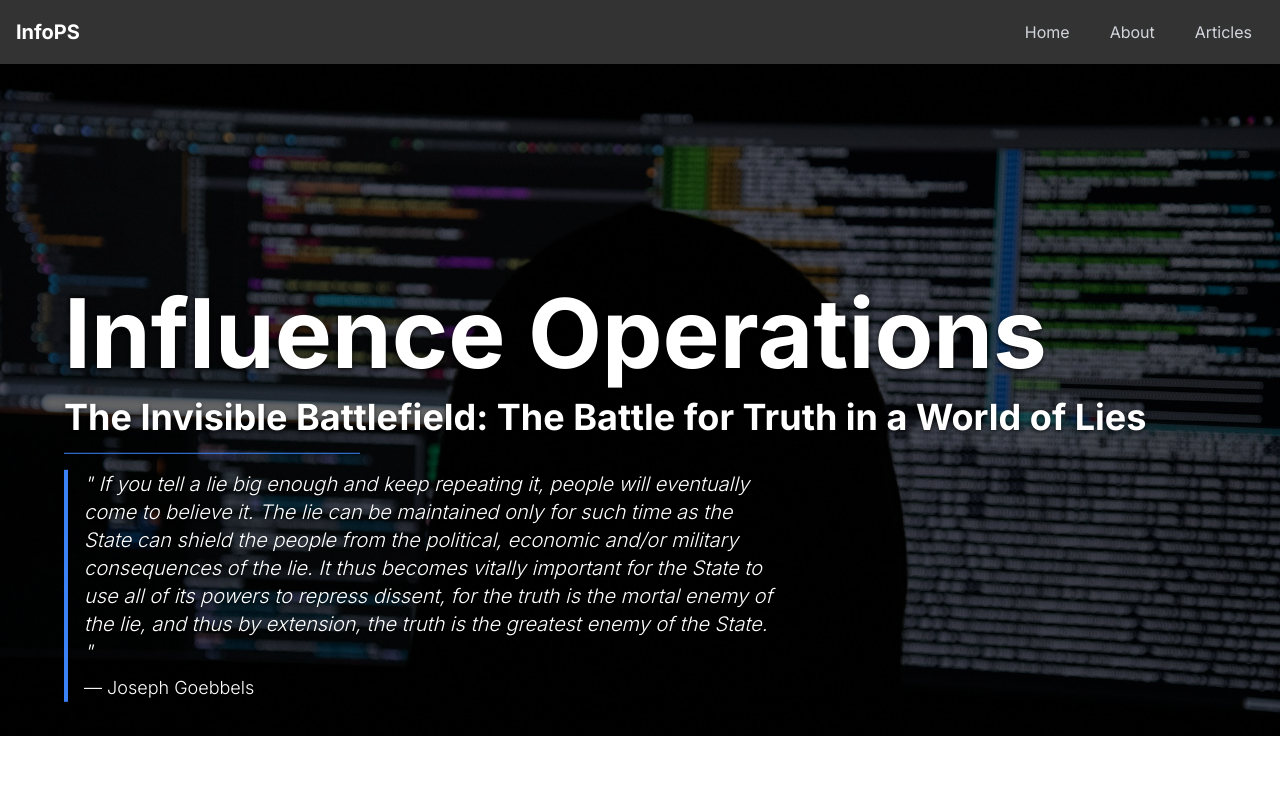
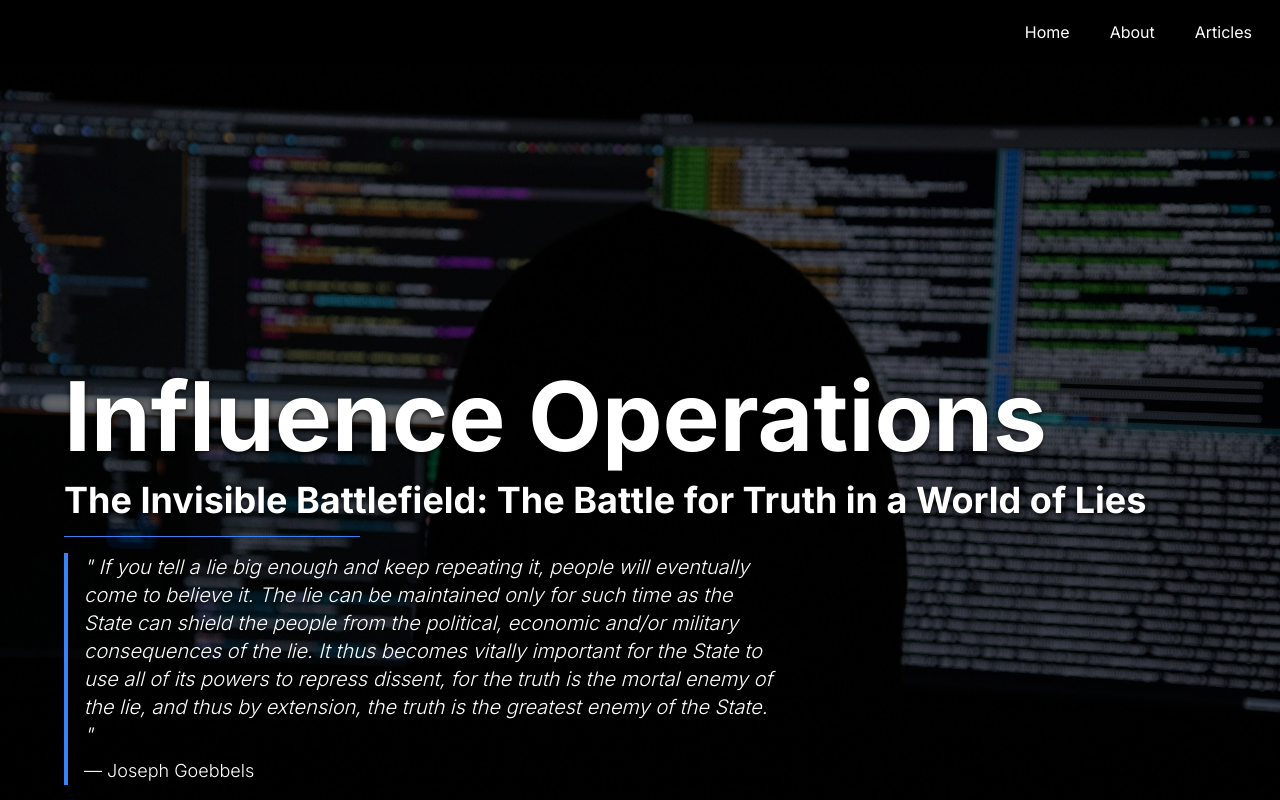
Before and after one commit to twelsh37/infops, a Next.js app: page / in a window 1280 px wide. Shown: the top 800 px of the page. Built offline with nearby package versions, Linux system fonts and the light colour scheme.

Commit message:
Fixed navbar

```diff
--- a/app/components/HomeSection.tsx
+++ b/app/components/HomeSection.tsx
@@ -7,8 +7,8 @@ interface HomeSectionProps {
 
 const HomeSection = ({ id }: HomeSectionProps) => {
   return (
-    <section id={id} className="w-full h-[calc(100vh-64px)] relative pt-16">
-      <div className="w-full h-full relative -mt-16">
+    <section id={id} className="w-full h-screen relative z-0">
+      <div className="absolute inset-0">
         <Image
           src="/kevin-horvat-cyber-warfare.jpg"
           alt="Information warfare illustration"
@@ -17,7 +17,7 @@ const HomeSection = ({ id }: HomeSectionProps) => {
           className="object-cover object-top"
           sizes="100vw"
         />
-        {/* 60% opaque black overlay */}
+        {/* Black overlay */}
         <div className="absolute inset-0 bg-black/60" />
 
         {/* Text overlay */}
@@ -31,13 +31,14 @@ const HomeSection = ({ id }: HomeSectionProps) => {
           <hr className="w-1/4 border-t border-blue-500 mb-4 shadow-lg" />
           <blockquote className="border-l-4 border-blue-500 pl-4 mb-4 max-w-[60%]">
             <p className="text-base sm:text-lg md:text-xl text-white font-light italic drop-shadow-[0_1px_1px_rgba(0,0,0,0.4)]">
-              &quot; If you tell a lie big enough and keep repeating it, people will
-              eventually come to believe it. The lie can be maintained only for
-              such time as the State can shield the people from the political,
-              economic and/or military consequences of the lie. It thus becomes
-              vitally important for the State to use all of its powers to
-              repress dissent, for the truth is the mortal enemy of the lie, and
-              thus by extension, the truth is the greatest enemy of the State. &quot;
+              &quot; If you tell a lie big enough and keep repeating it, people
+              will eventually come to believe it. The lie can be maintained only
+              for such time as the State can shield the people from the
+              political, economic and/or military consequences of the lie. It
+              thus becomes vitally important for the State to use all of its
+              powers to repress dissent, for the truth is the mortal enemy of
+              the lie, and thus by extension, the truth is the greatest enemy of
+              the State. &quot;
             </p>
             <footer className="text-base sm:text-lg text-white font-light mt-2 drop-shadow-[0_1px_1px_rgba(0,0,0,0.4)]">
               — Joseph Goebbels
--- a/app/components/Navbar.tsx
+++ b/app/components/Navbar.tsx
@@ -6,41 +6,54 @@ import { usePathname } from "next/navigation";
 
 const Navbar = () => {
   const pathname = usePathname();
+  const isArticlePage = pathname?.includes("/articles");
 
-  // Scroll function for home page sections
   const scrollToSection = (id: string) => {
     if (pathname === "/") {
       const element = document.getElementById(id);
       if (element) element.scrollIntoView({ behavior: "smooth" });
     } else {
-      // Navigate to home page first then scroll
       window.location.href = `/#${id}`;
     }
   };
 
   return (
-    <nav className="fixed top-0 left-0 w-full bg-black/80 backdrop-blur-sm z-50">
+    <div className="fixed top-0 left-0 w-full z-50">
+      <nav
+        className={`w-full backdrop-blur-[2px] transition-all duration-300 ${
+          isArticlePage ? "bg-white/80 text-black" : "bg-black/100 text-white"
+        }`}
+      >
         <div className="max-w-7xl mx-auto px-4">
-        <div className="flex items-center justify-between h-16">
-          <Link href="/" className="text-white font-bold text-xl">
-            InfoPS
-          </Link>
+          <div className="flex items-center justify-end h-16">
             <div className="flex space-x-4">
               <button
                 onClick={() => scrollToSection("home")}
-              className="text-gray-300 hover:text-white px-3 py-2 rounded-md cursor-pointer"
+                className={`px-3 py-2 rounded-md cursor-pointer transition-colors duration-300 ${
+                  isArticlePage
+                    ? "text-black hover:text-amber-600"
+                    : "text-white hover:text-amber-400"
+                }`}
               >
                 Home
               </button>
               <button
                 onClick={() => scrollToSection("about")}
-              className="text-gray-300 hover:text-white px-3 py-2 rounded-md cursor-pointer"
+                className={`px-3 py-2 rounded-md cursor-pointer transition-colors duration-300 ${
+                  isArticlePage
+                    ? "text-black hover:text-amber-600"
+                    : "text-white hover:text-amber-400"
+                }`}
               >
                 About
               </button>
               <Link
                 href="/articles"
-              className="text-gray-300 hover:text-white px-3 py-2 rounded-md"
+                className={`px-3 py-2 rounded-md transition-colors duration-300 ${
+                  isArticlePage
+                    ? "text-black hover:text-amber-600"
+                    : "text-white hover:text-amber-400"
+                }`}
               >
                 Articles
               </Link>
@@ -48,6 +61,7 @@ const Navbar = () => {
           </div>
         </div>
       </nav>
+    </div>
   );
 };
 
--- a/app/layout.tsx
+++ b/app/layout.tsx
@@ -18,7 +18,7 @@ export default function RootLayout({
 }) {
   return (
     <html lang="en" className="w-full h-full">
-      <body className={`${inter.className} min-h-screen w-full`}>
+      <body className={`${inter.className} min-h-screen w-full relative`}>
         <Navbar />
         {children}
         <Footer />
--- a/app/page.tsx
+++ b/app/page.tsx
@@ -1,12 +1,15 @@
 import React from "react";
 import HomeSection from "./components/HomeSection";
 import AboutSection from "./components/AboutSection";
+// import Footer from "./components/Footer";
 
 export default function Home() {
   return (
-    <main>
-      <HomeSection id="home" />
-      <AboutSection id="about" />
+    <main className="relative min-h-screen flex flex-col">
+      <div className="flex-1">
+        <HomeSection id="home" />
+        <AboutSection id="about" />
+      </div>
     </main>
   );
 }
```
Lines whose indentation alone changed are shown as unchanged.
